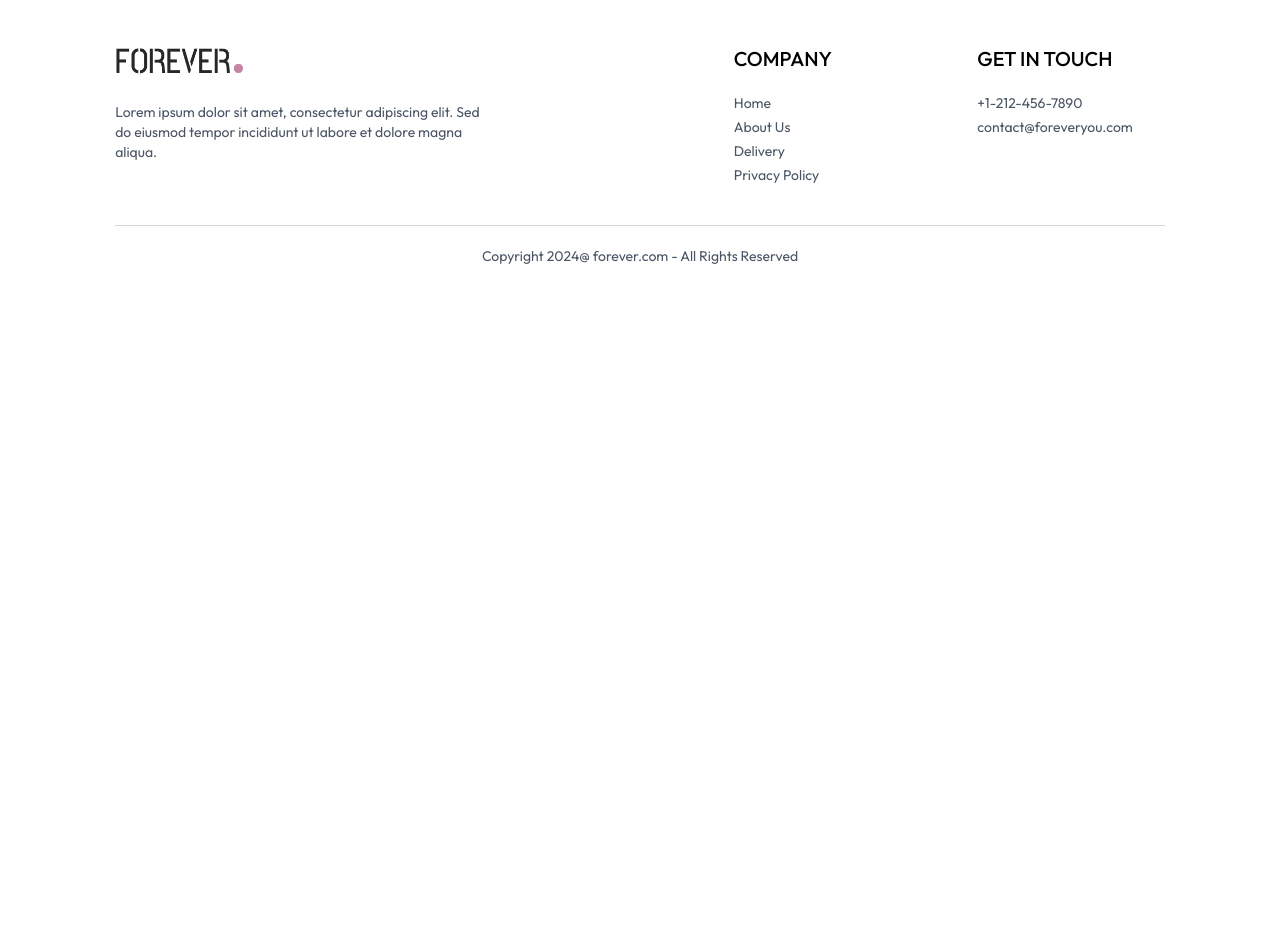
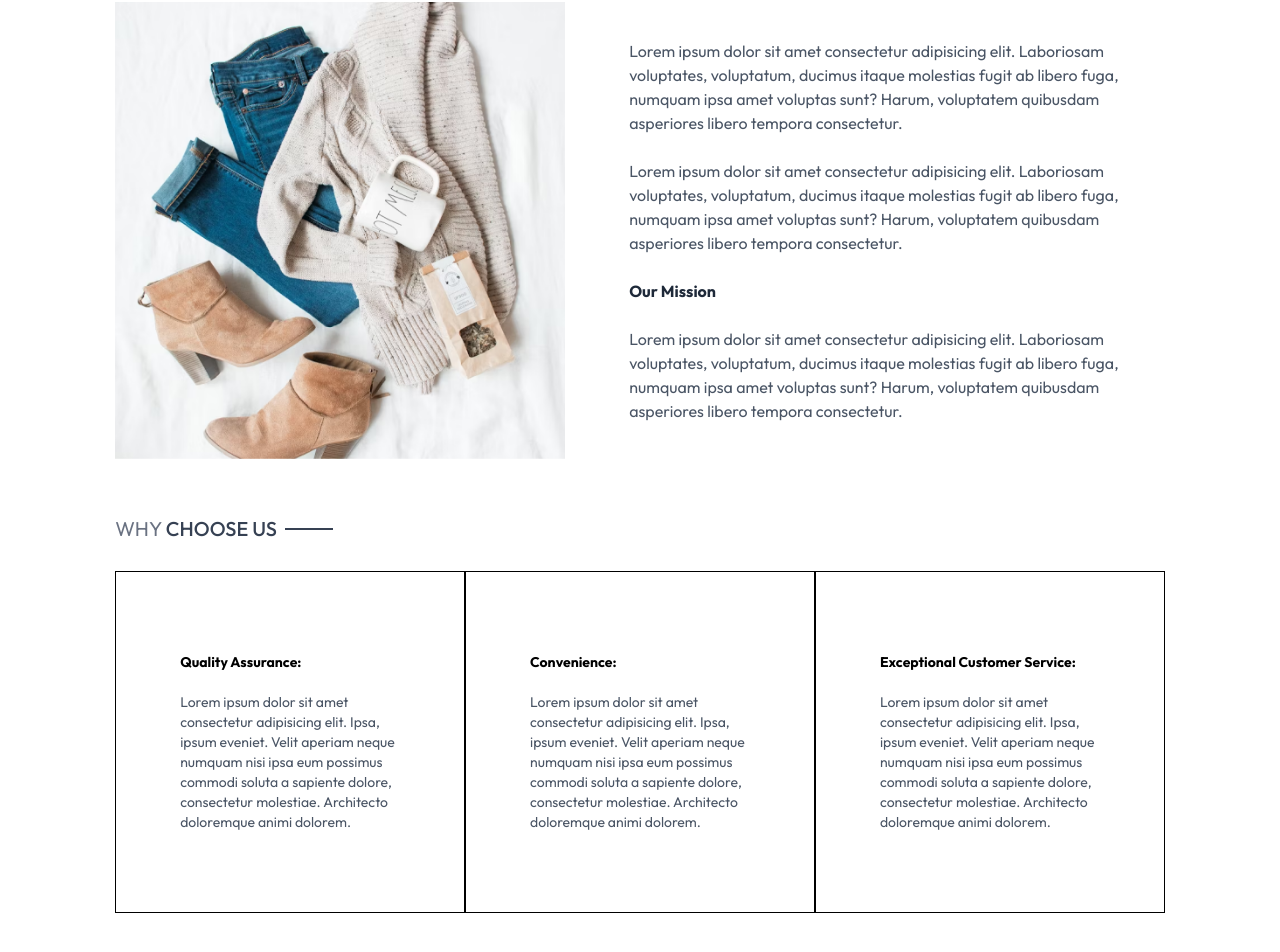
Before and after one commit to AL-ETERNITY/ECOMMERCE-APP, a React (Vite) app in the folder frontend/: page /about in a window 1280 px wide. Shown: the part 196-1148 px from the top of the page. Before the commit the page ends 800 px from the top, so only its background shows below. Built offline with nearby package versions, Linux system fonts and the light colour scheme.

Commit message:
enhanced About and Contact pages with new layout; added mission statement and customer service sections; integrated Newsletter component

```diff
--- a/frontend/src/pages/about.jsx
+++ b/frontend/src/pages/about.jsx
@@ -1,10 +1,42 @@
 import React from 'react'
+import Title from '../components/Title'
+import { assets } from '../assets/assets'
+import NewsLetterbox from '../components/NewsLetterbox'
 
 const about = () => {
   return (
-    <div>
-
+  <div>
+    <div className='text-2xl text-center pt-8 border-t'>
+      <Title text1={'ABOUT'} text2={'US'} />
     </div>
+    <div className='my-10 flex flex-col md:flex-row gap-16'>
+      <img src={assets.about_img} alt="" className='w-full md:max-w-[450px]' />
+      <div className='flex flex-col justify-center gap-6 md:w-2/4 text-gray-600'>
+        <p>Lorem ipsum dolor sit amet consectetur adipisicing elit. Laboriosam voluptates, voluptatum, ducimus itaque molestias fugit ab libero fuga, numquam ipsa amet voluptas sunt? Harum, voluptatem quibusdam asperiores libero tempora consectetur.</p>
+        <p>Lorem ipsum dolor sit amet consectetur adipisicing elit. Laboriosam voluptates, voluptatum, ducimus itaque molestias fugit ab libero fuga, numquam ipsa amet voluptas sunt? Harum, voluptatem quibusdam asperiores libero tempora consectetur.</p>
+        <b className='text-gray-800'>Our Mission</b>
+        <p>Lorem ipsum dolor sit amet consectetur adipisicing elit. Laboriosam voluptates, voluptatum, ducimus itaque molestias fugit ab libero fuga, numquam ipsa amet voluptas sunt? Harum, voluptatem quibusdam asperiores libero tempora consectetur.</p>
+      </div>
+    </div>
+    <div className='text-xl py-4'>
+      <Title text1={'WHY'} text2={'CHOOSE US'} />
+    </div>
+    <div className='flex flex-col md:flex-row text-sm mb-20'>
+      <div className='border px-10 md:px-16 py-8 sm:py-20 flex flex-col gap-5'>
+          <b>Quality Assurance:</b>
+          <p className='text-gray-600'>Lorem ipsum dolor sit amet consectetur adipisicing elit. Ipsa, ipsum eveniet. Velit aperiam neque numquam nisi ipsa eum possimus commodi soluta a sapiente dolore, consectetur molestiae. Architecto doloremque animi dolorem.</p>
+      </div>
+      <div className='border px-10 md:px-16 py-8 sm:py-20 flex flex-col gap-5'>
+        <b>Convenience:</b>
+        <p className='text-gray-600'>Lorem ipsum dolor sit amet consectetur adipisicing elit. Ipsa, ipsum eveniet. Velit aperiam neque numquam nisi ipsa eum possimus commodi soluta a sapiente dolore, consectetur molestiae. Architecto doloremque animi dolorem.</p>
+      </div>
+      <div className='border px-10 md:px-16 py-8 sm:py-20 flex flex-col gap-5'>
+        <b>Exceptional Customer Service:</b>
+        <p className='text-gray-600'>Lorem ipsum dolor sit amet consectetur adipisicing elit. Ipsa, ipsum eveniet. Velit aperiam neque numquam nisi ipsa eum possimus commodi soluta a sapiente dolore, consectetur molestiae. Architecto doloremque animi dolorem.</p>
+      </div>
+    </div>
+    <NewsLetterbox />
+  </div>
   )
 }
 
--- a/frontend/src/pages/contact.jsx
+++ b/frontend/src/pages/contact.jsx
@@ -1,9 +1,26 @@
 import React from 'react'
+import Title from '../components/Title'
+import { assets } from '../assets/assets'
+import NewsLetterbox from '../components/NewsLetterbox'
 
 const contact = () => {
   return (
     <div>
-
+      <div className='text-center text-2xl pt-10 broder-t'>
+        <Title text1={'CONTACT'} text2={'US'} />
+      </div>
+      <div className='my-10 flex felx-col justify-center md:flex-row gap-10 mb-28'>
+        <img src={assets.contact_img} alt="" className='w-full md:max-w-[480px]' />
+        <div className='flex flex-col justoify-center items-start gap-6'>
+          <p className='font-semibold text-xl text-gray-600'>Our Store</p>
+          <p className='text-gray-500'>54709 Williams station <br/> Suite 350, Washington, USA</p>
+          <p className='text-gray-500'>Tel: (415) 555-0312 <br/> Email:admin@forever.com</p>
+          <p className='font-semibold text-xl text-gray-600'>Careers at Forever</p>
+          <p className='text-gray-500'>Learn more about our teams and job openings.</p>
+          <button className='border border-black px-8 py-4 text-sm hover:bg-black hover:text-white transition-all duration-500'>Explore Jobs</button>
+        </div>
+      </div>
+      <NewsLetterbox/>
     </div>
   )
 }
```
